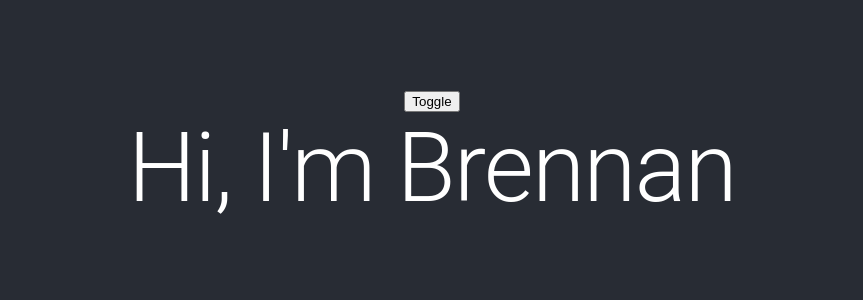
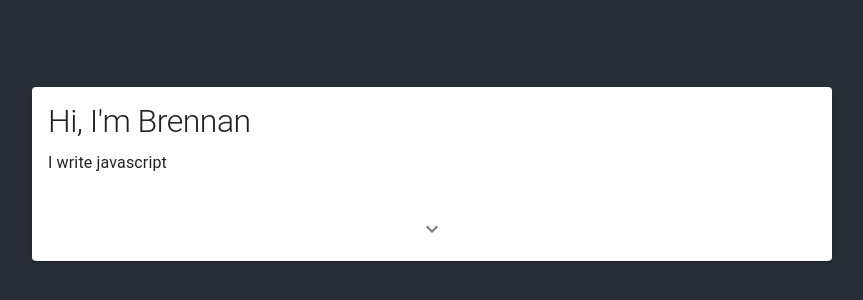
Before and after one commit to BrennanGlynn/hello, a React (Create React App) app: page / in a window 1280 px wide. Shown: the part 226-526 px from the top of the page, without its empty margins (208-1071 px from the left). Built offline with nearby package versions, Linux system fonts and the light colour scheme.

Commit message:
some work

```diff
--- a/package.json
+++ b/package.json
@@ -4,9 +4,11 @@
   "private": true,
   "dependencies": {
     "@material-ui/core": "^4.8.1",
+    "@material-ui/icons": "^4.9.1",
     "@testing-library/jest-dom": "^4.2.4",
     "@testing-library/react": "^9.3.2",
     "@testing-library/user-event": "^7.1.2",
+    "emotion": "^10.0.27",
     "react": "^16.12.0",
     "react-dom": "^16.12.0",
     "react-scripts": "3.3.0"
--- a/public/index.html
+++ b/public/index.html
@@ -6,8 +6,8 @@
     <meta name="viewport" content="width=device-width, initial-scale=1" />
     <meta name="theme-color" content="#000000" />
     <meta
-      name="description"
-      content="Web site created using create-react-app"
+      name="Brennan Glynn Software Engineer"
+      content="Personal website created using React"
     />
     <link rel="apple-touch-icon" href="%PUBLIC_URL%/logo192.png" />
     <!--
@@ -24,7 +24,7 @@
       work correctly both with client-side routing and a non-root public URL.
       Learn how to configure a non-root public URL by running `npm run build`.
     -->
-    <title>React App</title>
+    <title>Brennan Glynn</title>
   </head>
   <body>
     <noscript>You need to enable JavaScript to run this app.</noscript>
--- a/src/App.css
+++ b/src/App.css
@@ -1,38 +1,4 @@
-.App {
-  text-align: center;
+html body {
+  background-color: #282c34;
+  height: 100%;
 }
-
-.App-logo {
-  height: 40vmin;
-  pointer-events: none;
-}
-
-@media (prefers-reduced-motion: no-preference) {
-  .App-logo {
-    animation: App-logo-spin infinite 20s linear;
-  }
-}
-
-.App-header {
-  background-color: #282c34;
-  min-height: 100vh;
-  display: flex;
-  flex-direction: column;
-  align-items: center;
-  justify-content: center;
-  font-size: calc(10px + 2vmin);
-  color: white;
-}
-
-.App-link {
-  color: #61dafb;
-}
-
-@keyframes App-logo-spin {
-  from {
-    transform: rotate(0deg);
-  }
-  to {
-    transform: rotate(360deg);
-  }
-}
--- a/src/App.js
+++ b/src/App.js
@@ -1,21 +1,19 @@
-import React, { useState } from 'react'
-import Typography from '@material-ui/core/Typography'
-import Grow from '@material-ui/core/Grow'
+import React from 'react'
 import './App.css'
+import { css } from 'emotion'
+import BorderBox from './components/BorderBox'
+
+const styles = css`
+  display: flex;
+  height: 100vh;
+  justify-content: center;
+  align-items: center;
+`
 
 function App() {
-  const [checked, setChecked] = useState(true)
-  const toggleChecked = () => setChecked(checked => !checked)
   return (
-    <div className="App">
-      <header className="App-header">
-        <button onClick={toggleChecked}>Toggle</button>
-        <Grow in={checked} {...(checked ? { timeout: 1000 } : {})}>
-          <Typography variant="h1" component="h2" gutterBottom>
-            Hi, I&apos;m Brennan
-          </Typography>
-        </Grow>
-      </header>
+    <div className={styles}>
+      <BorderBox />
     </div>
   )
 }
--- /dev/null
+++ b/src/components/BorderBox.js
@@ -0,0 +1,96 @@
+import React, { useState } from 'react'
+import { css } from 'emotion'
+import Typography from '@material-ui/core/Typography'
+import Collapse from '@material-ui/core/Collapse'
+import Card from '@material-ui/core/Card'
+import CardContent from '@material-ui/core/CardContent'
+import CardActions from '@material-ui/core/CardActions'
+import Button from '@material-ui/core/Button'
+import IconButton from '@material-ui/core/IconButton'
+import { ExpandMore } from '@material-ui/icons'
+
+const styles = css`
+  width: 50rem;
+
+  .MuiTypography-h1 {
+    font-size: 2rem;
+  }
+`
+
+const expand = css`
+  .MuiSvgIcon-root {
+    transform: rotate(0deg);
+    margin-left: 'auto';
+    transition: all 3s;
+    transition: transform 0.25s ease-in-out;
+  }
+`
+
+const expandOpen = css`
+  .MuiSvgIcon-root {
+    transform: rotate(180deg);
+    transition: transform 0.25s ease-in-out;
+  }
+`
+
+const actionRowStyles = css`
+  display: flex;
+  justify-content: center;
+`
+
+const BorderBox = () => {
+  const [visibleState, setVisibleState] = useState(0)
+
+  const cycleVisibility = () => {
+    setVisibleState(state => {
+      return state === 2 ? 0 : state + 1
+    })
+  }
+
+  const actionLabel = visibleState === 2 ? 'Hide' : 'Learn More'
+
+  return (
+    <Card className={styles}>
+      <CardContent>
+        <Typography variant="h1" gutterBottom>
+          Hi, I&apos;m Brennan
+        </Typography>
+        <Typography variant="body1" gutterBottom>
+          I write javascript
+        </Typography>
+      </CardContent>
+
+      <Collapse in={visibleState > 0} timeout="auto" unmountOnExit>
+        <CardContent>
+          <Typography variant="body1" gutterBottom>
+            I write javascript I write javascript I write javascript I write
+            javascript I write javascript I write javascript I write javascript
+            I write javascript I write javascript
+          </Typography>
+        </CardContent>
+      </Collapse>
+
+      <Collapse in={visibleState > 1} timeout="auto" unmountOnExit>
+        <CardContent>
+          <Typography variant="body1" gutterBottom>
+            I write javascript I write javascript I write javascript I write
+            javascript I write javascript I write javascript I write javascript
+            I write javascript I write javascript
+          </Typography>
+        </CardContent>
+      </Collapse>
+
+      <CardActions className={actionRowStyles}>
+        <IconButton
+          className={visibleState === 2 ? expandOpen : expand}
+          onClick={cycleVisibility}
+          aria-label="show more"
+        >
+          <ExpandMore />
+        </IconButton>
+      </CardActions>
+    </Card>
+  )
+}
+
+export default BorderBox
```
Also changed, not shown: 1 other file (tests, documents, lock files or other folders).
